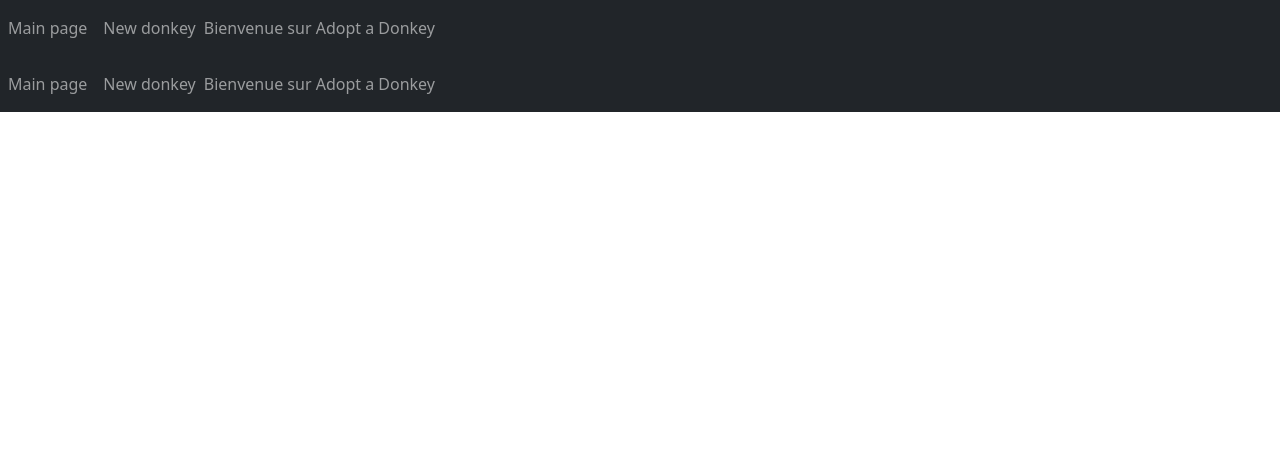
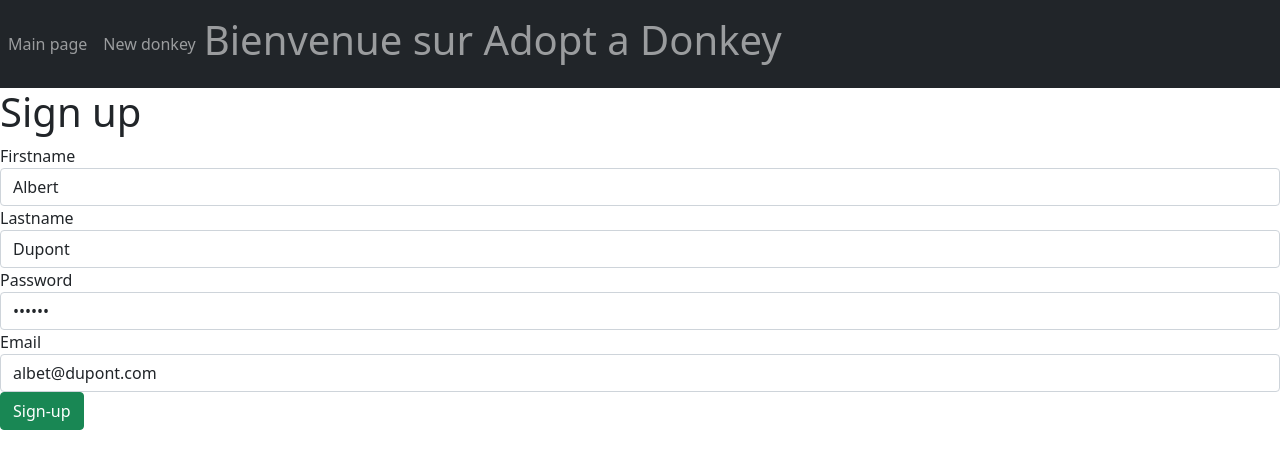
Before and after one commit to AloisD/DonkeyCourseAngular, an Angular app: page / in a window 1280 px wide. Shown: the top 468 px of the page. Built offline with nearby package versions, Linux system fonts and the light colour scheme.

Commit message:
challenge7

```diff
--- /dev/null
+++ b/src/app/User.ts
@@ -0,0 +1,8 @@
+export class User {
+  constructor(
+    public firstname: string,
+    public lastname: string,
+    public password: string,
+    public email: string
+  ) {  }
+}
--- a/src/app/app.component.html
+++ b/src/app/app.component.html
@@ -8,4 +8,6 @@
 
 <!-- <app-user-profile></app-user-profile> -->
 
+<app-sign-up></app-sign-up>
+
 <router-outlet></router-outlet>
--- a/src/app/app.routes.ts
+++ b/src/app/app.routes.ts
@@ -5,7 +5,6 @@ import { AppComponent } from "./app.component";
 
 
 const ROUTES: Routes = [
-  { path: '', component: AppComponent },
   { path: 'create', component: AppCreateDonkeyComponent }
 ];
 
--- a/src/app/menu/menu.component.html
+++ b/src/app/menu/menu.component.html
@@ -1,5 +1,5 @@
 <nav class="navbar navbar-expand-lg navbar-dark bg-dark">
-  <div class="collapse navbar-collapse" id="navbarSupportedContent">
+  <div class="collapse navbar-collapse" id="navbarText">
     <ul class="navbar-nav mr-auto">
       <li class="nav-item active">
         <a class="nav-link" [routerLink]="['/']">Main page</a>
@@ -9,7 +9,7 @@
       </li>
     </ul>
     <span class="navbar-text">
-      Bienvenue sur {{title}}
+      <h1>Bienvenue sur {{title}}</h1>
     </span>
   </div>
 </nav>
--- a/src/app/sign-up/sign-up.component.html
+++ b/src/app/sign-up/sign-up.component.html
@@ -1 +1,37 @@
-<p class="text-success">sign-up works!</p>
+<h1>Sign up</h1>
+<form (ngSubmit)="onSubmit()" #signUpForm="ngForm">
+  <div class="form-group">
+    <label for="firstname">Firstname</label>
+    <input type="text" class="form-control" id="firstname" required minlength="3" maxlength="15" [(ngModel)]="user.firstname" name="firstname" #firstname="ngModel">
+    <div *ngIf="signUpForm.submitted && firstname.errors">
+      <div class="alert alert-danger" *ngIf="firstname.errors?.['required']">Lastname is required</div>
+      <div class="alert alert-danger" *ngIf="firstname.errors?.['minlength']">Lastname should be at least 3 characters long</div>
+    </div>
+  </div>
+  <div class="form-group">
+    <label for="lastname">Lastname</label>
+    <input type="text" class="form-control" id="lastname" required minlength="3" maxlength="15" [(ngModel)]="user.lastname" name="lastname" #lastname="ngModel">
+    <div *ngIf="signUpForm.submitted && lastname.errors">
+      <div class="alert alert-danger" *ngIf="lastname.errors?.['required']">Lastname is required</div>
+      <div class="alert alert-danger" *ngIf="lastname.errors?.['minlength']">Lastname should be at least 3 characters long</div>
+    </div>
+  </div>
+  <div class="form-group">
+    <label for="password">Password</label>
+    <input type="password" class="form-control" id="password" required minlength="6" maxlength="15" [(ngModel)]="user.password" name="password" #password="ngModel">
+    <div *ngIf="signUpForm.submitted && password.errors">
+      <div class="alert alert-danger" *ngIf="password.errors?.['required']">A password is required</div>
+      <div class="alert alert-danger" *ngIf="password.errors?.['minlength']">Your password should be at least 6 characters long</div>
+    </div>
+  </div>
+  <div class="form-group">
+    <label for="email">Email</label>
+    <input type="text" class="form-control" id="email" required [(ngModel)]="user.email" name="email" #email="ngModel" email>
+    <div *ngIf="signUpForm.submitted && email.errors">
+      <div class="alert alert-danger" *ngIf="email.errors?.['required']">An email address is required</div>
+      <div *ngIf="!email.errors?.['required'] && !email.valid" class="alert alert-danger">This is not a valid address</div>
+    </div>
+  </div>
+  <button type="submit" class="btn btn-success">Sign-up</button>
+  <!--<button type="submit" class="btn btn-success" [disabled]="!signUpForm.form.valid">Sign-up</button>-->
+</form>
--- a/src/app/sign-up/sign-up.component.ts
+++ b/src/app/sign-up/sign-up.component.ts
@@ -1,4 +1,5 @@
 import { Component, OnInit } from '@angular/core';
+import { User } from '../User';
 
 @Component({
   selector: 'app-sign-up',
@@ -12,4 +13,10 @@ export class SignUpComponent implements OnInit {
   ngOnInit(): void {
   }
 
+  onSubmit() {
+    console.log(this.user);
+  }
+
+  user = new User("Albert", "Dupont", "123456", "albet@dupont.com");
+
 }
```
